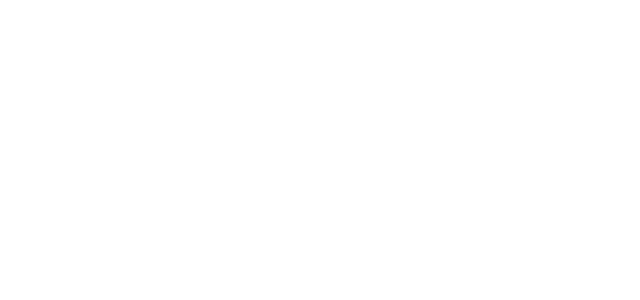
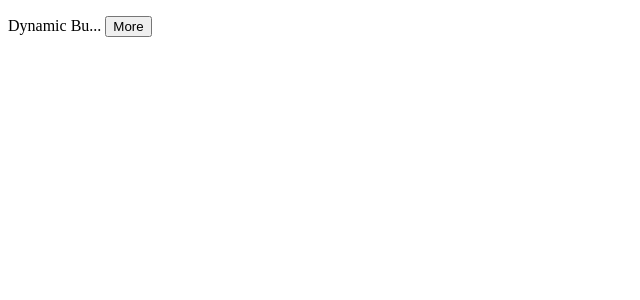
Before and after one commit to shahinsafari326/React_Demo, a React (Vite) app: page / in a window 1280 px wide. Shown: the top 300 px of the page, without its empty margins (0-640 px from the left). Built offline with nearby package versions, Linux system fonts and the light colour scheme.

Commit message:
added dynamic text component

```diff
--- a/package.json
+++ b/package.json
@@ -10,6 +10,7 @@
   },
   "dependencies": {
     "bootstrap": "^5.2.3",
+    "immer": "^9.0.19",
     "react": "^18.2.0",
     "react-dom": "^18.2.0",
     "react-icons": "^5.6.0",
--- a/src/App.tsx
+++ b/src/App.tsx
@@ -1,5 +1,7 @@
 import Alert from "./components/Alert";
+import ChangeNameButton from "./components/ChangeNameButton";
 import DynamicButton from "./components/DynamicButton/DynamicButton";
+import DynamicText from "./components/DynamicText";
 import Like from "./components/Like/Like";
 import ListGroup from "./components/ListGroup";
 import { ListGroupProps } from "./components/ListGroup";
@@ -15,7 +17,7 @@
 
   return (
     <>
-      <Like onClick={handleLikeClick} liked={liked} />
+      <DynamicText maxSize={10}>Dynamic Button</DynamicText>
     </>
   );
 }
--- /dev/null
+++ b/src/components/ChangeNameButton.tsx
@@ -0,0 +1,53 @@
+import { set } from "immer/dist/internal";
+import React, { useState } from "react";
+
+const ChangeNameButton = () => {
+  const [game, setGame] = useState({
+    id: 1,
+    player: {
+      name: "John Doe",
+    },
+  });
+
+  const [pizza, setPizza] = useState({
+    name: "spicy pepperoni",
+    toppings: ["pepperoni"],
+  });
+
+  const handlePizzaButtonClick = () => {
+    // add topping to pizza
+    setPizza((prevPizza) => ({
+      ...prevPizza,
+      toppings: [...prevPizza.toppings, "olives"],
+    }));
+
+    /* remove topping from pizza
+    setPizza({
+      ...pizza,
+      toppings: pizza.toppings.filter((topping) => topping !== "pepperoni"),
+    });
+
+    /* change name of topping
+    setPizza({
+      ...pizza,
+      toppings: pizza.toppings.map((topping) =>
+        topping === "pepperoni" ? "sausage" : topping,
+      ),
+    });*/
+  };
+
+  const handleClick = () => {
+    setGame({ ...game, player: { name: "Jane Doe" } });
+  };
+
+  return (
+    <div>
+      <button onClick={handleClick}>{game.player.name}</button>
+      <button onClick={handlePizzaButtonClick}>
+        {pizza.toppings.join(", ")}
+      </button>
+    </div>
+  );
+};
+
+export default ChangeNameButton;
--- /dev/null
+++ b/src/components/DynamicText.tsx
@@ -0,0 +1,30 @@
+import React from "react";
+
+interface DynamicTextProps {
+  children: string;
+  maxSize: number;
+}
+
+const DynamicText = ({ children, maxSize }: DynamicTextProps) => {
+  const [showFullText, setShowFullText] = React.useState(false);
+
+  const handleShowMoreClick = () => {
+    console.log("Show more clicked");
+    setShowFullText(!showFullText);
+  };
+
+  if (children.length <= maxSize) {
+    return <p>{children}</p>;
+  }
+  const text = showFullText ? children : children.substring(0, maxSize) + "...";
+  return (
+    <p>
+      {text}{" "}
+      <button onClick={handleShowMoreClick}>
+        {showFullText ? "Less" : "More"}
+      </button>
+    </p>
+  );
+};
+
+export default DynamicText;
```
Also changed, not shown: 1 other file (tests, documents, lock files or other folders).
